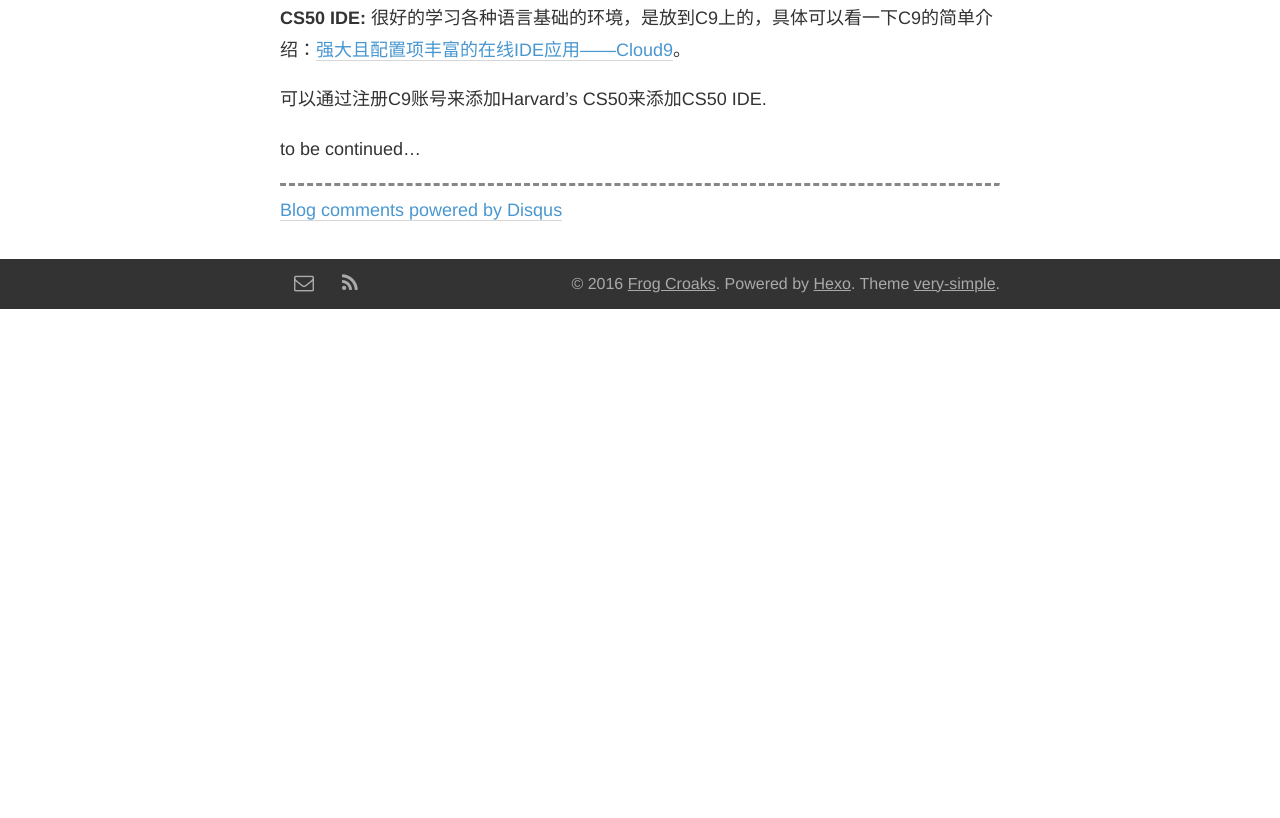
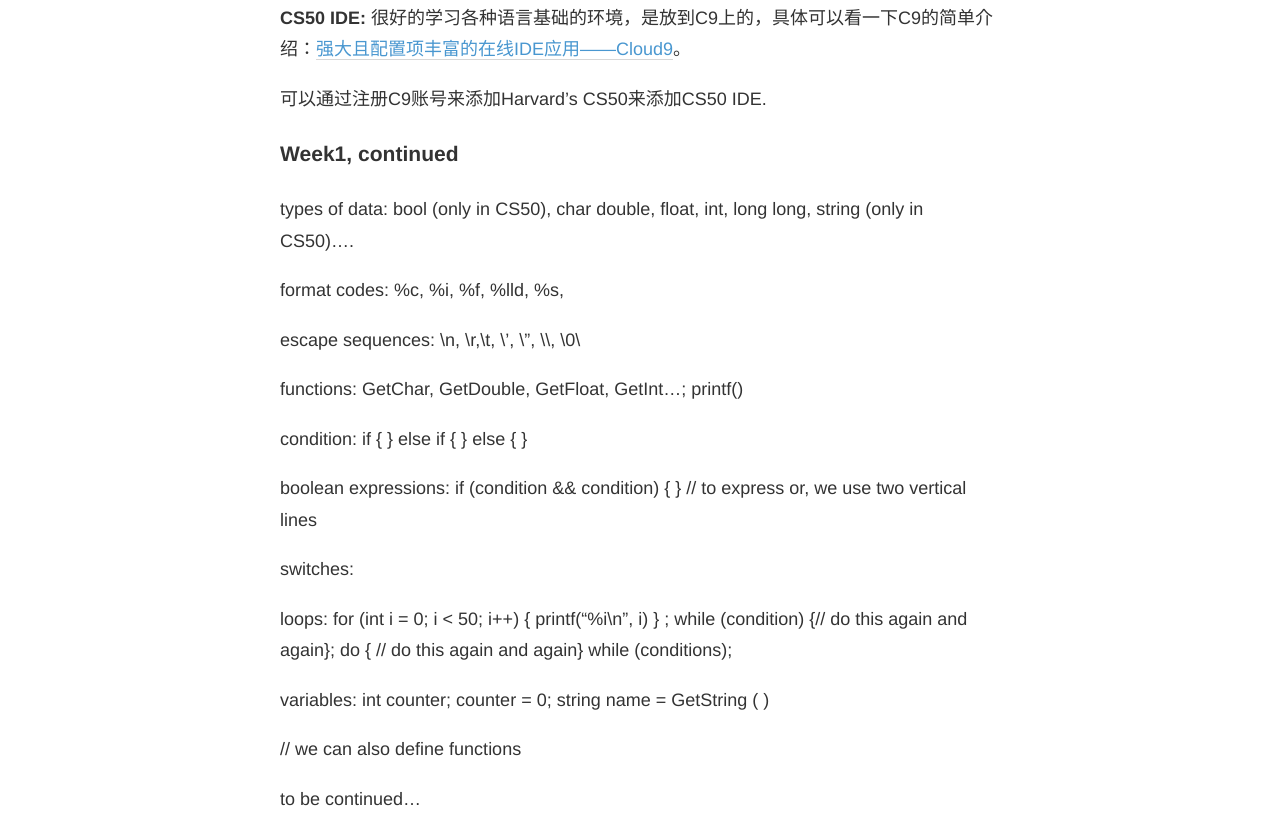
Before and after one commit to BruceZP/BruceZP.github.io, a plain HTML site: page 2016/08/20/CS50简装学习笔记/index.html in a window 1280 px wide. Shown: the part 1532-2350 px from the top of the page. Before the commit the page ends 1841 px from the top, so only its background shows below. Drawn offline with nearby package versions, Linux system fonts and the light colour scheme; some packages are replaced by stand-ins of ours; a script that the page names is missing.

Commit message:
Site updated: 2016-08-22 12:17:53

```diff
--- a/2016/08/20/CS50简装学习笔记/index.html
+++ b/2016/08/20/CS50简装学习笔记/index.html
@@ -15,13 +15,23 @@
 <li>functions (procedures)</li>
 <li>Boolean expression (used with conditions)</li>
 </ul>
-<h4 id="Week1-Learn-Basics-of-C"><a href="#Week1-Learn-Basics-of-C" class="headerlink" title="Week1: Learn Basics of C"></a>Week1: Learn Basics of <strong>C</strong></h4><p>source code </p>
+<h3 id="Week1-Learn-Basics-of-C"><a href="#Week1-Learn-Basics-of-C" class="headerlink" title="Week1: Learn Basics of C"></a>Week1: Learn Basics of <strong>C</strong></h3><p>source code </p>
 <p>compiler</p>
 <p>object code (0 and 1)</p>
 <p>int: interger 整数</p>
 <p>string 字符串</p>
 <p><strong>CS50 IDE:</strong> 很好的学习各种语言基础的环境，是放到C9上的，具体可以看一下C9的简单介绍：<a href="https://xuanwo.org/2014/08/07/Cloud9/" target="_blank" rel="external">强大且配置项丰富的在线IDE应用——Cloud9</a>。</p>
 <p>可以通过注册C9账号来添加Harvard’s CS50来添加CS50 IDE.</p>
+<h3 id="Week1-continued"><a href="#Week1-continued" class="headerlink" title="Week1, continued"></a>Week1, continued</h3><p>types of data: bool (only in CS50), char double, float, int, long long, string (only in CS50)….</p>
+<p>format codes: %c, %i, %f, %lld, %s,</p>
+<p>escape sequences: \n, \r,\t, \’, \”, \\, \0\</p>
+<p>functions: GetChar, GetDouble, GetFloat, GetInt…; printf()</p>
+<p>condition: if {  } else if  {  }  else {  }</p>
+<p>boolean expressions: if (condition &amp;&amp; condition) {  }   // to express or, we use two vertical lines</p>
+<p>switches:  </p>
+<p>loops: for (int i = 0; i &lt; 50; i++) { printf(“%i\n”, i) }  ; while (condition) {// do this again and again}; do { // do this again and again} while (conditions);</p>
+<p>variables: int counter; counter = 0; string name = GetString ( )</p>
+<p>// we can also define functions</p>
 <p>to be continued…</p>
 </div><!-- comment system--><div class="container"><hr><div id="disqus_thread"></div><script type="text/javascript">
 var disqus_shortname = 'frogcroaks';
--- a/css/very-simple.css
+++ b/css/very-simple.css
@@ -44,7 +44,7 @@
   font-family: Helvetica, Tahoma, Arial, STXihei, "Microsoft YaHei", "WenQuanYi Micro Hei", SimSun, Heiti, ubuntu, sans-serif; }
 
 article {
-  flex: 1; }
+  flex-grow: 1; }
 
 /**
  * header
```
Also changed, not shown: atom.xml (+13 -3 lines).
